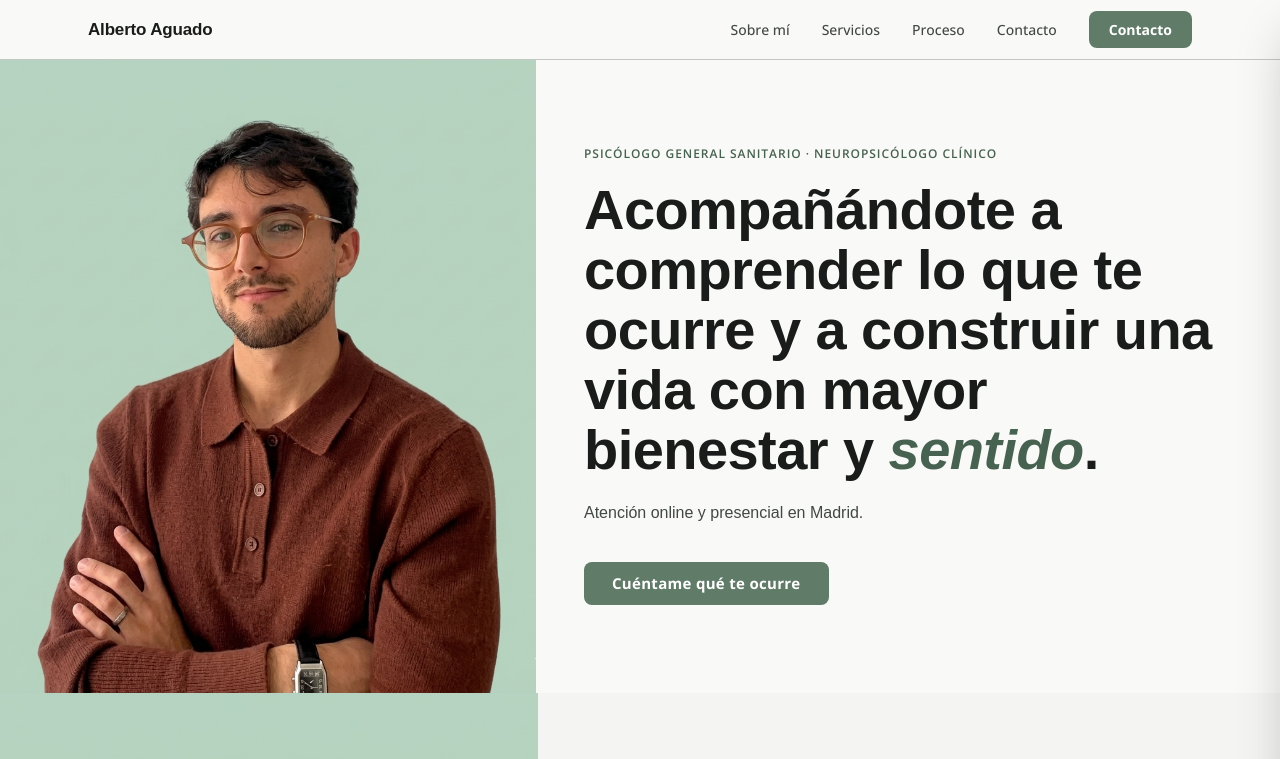
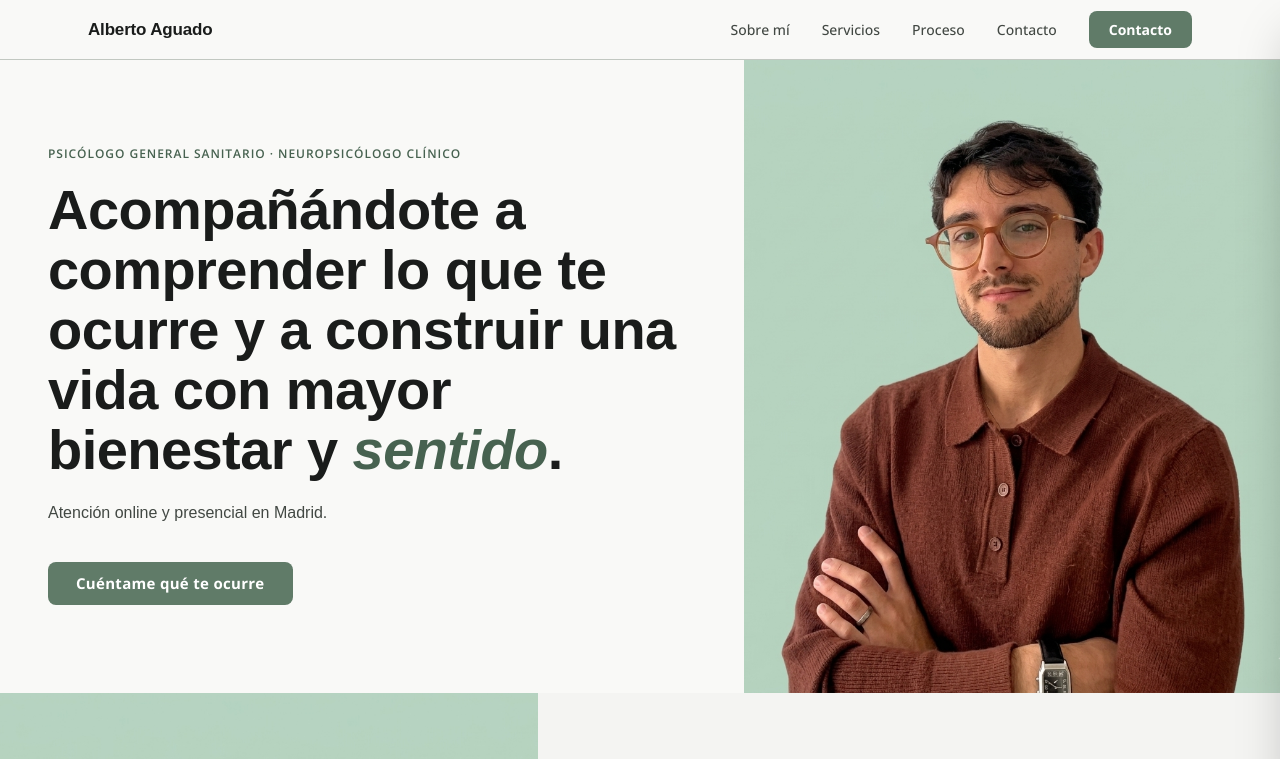
Before and after one commit to MiguelLopezVirues/web_alberto, a Next.js app: page / in a window 1280 px wide. Shown: the top 759 px of the page. Built offline with nearby package versions, Linux system fonts and the light colour scheme; a web font is replaced by a local one.

Commit message:
fix(frontend): 🩹 correct Hero photo column order on desktop

```diff
--- a/components/sections/Hero.tsx
+++ b/components/sections/Hero.tsx
@@ -10,7 +10,7 @@ export default function Hero() {
     >
       {/* Photo column — top on mobile, right on desktop */}
       <div
-        className="relative overflow-hidden bg-accent-light order-first md:order-none h-[55vw] min-h-[240px] max-h-[400px] md:h-auto md:min-h-0 md:max-h-none md:[flex:42]"
+        className="relative overflow-hidden bg-accent-light order-first md:order-last h-[55vw] min-h-[240px] max-h-[400px] md:h-auto md:min-h-0 md:max-h-none md:[flex:42]"
       >
         <Image
           src="/images/alberto.png"
```
